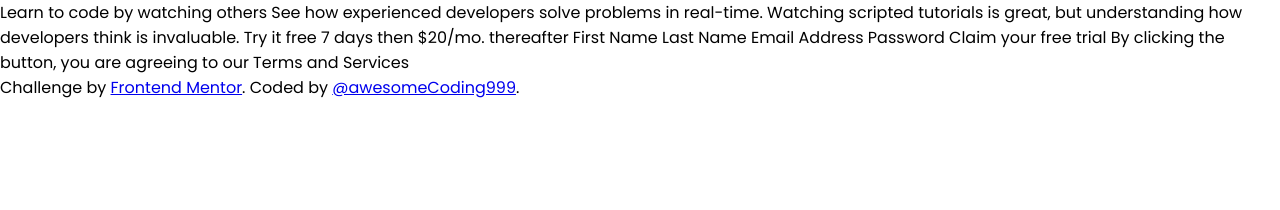
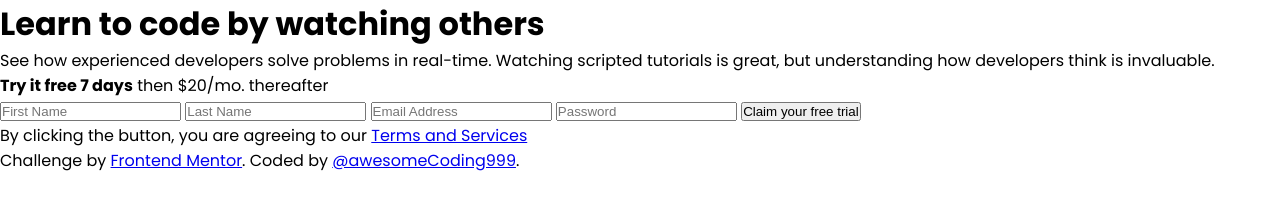
Before and after one commit to awesomeCoding999/frontend-mentor-newbie-signup-form, a plain HTML site: page index.html in a window 1280 px wide. Drawn offline with Linux system fonts and the light colour scheme.

Commit message:
feat: adding html content

```diff
--- a/index.html
+++ b/index.html
@@ -25,12 +25,58 @@
     <link rel="stylesheet" href="./styles.css" />
   </head>
   <body>
-    Learn to code by watching others See how experienced developers solve
-    problems in real-time. Watching scripted tutorials is great, but
-    understanding how developers think is invaluable. Try it free 7 days then
-    $20/mo. thereafter First Name Last Name Email Address Password Claim your
-    free trial By clicking the button, you are agreeing to our Terms and
-    Services
+    <main>
+      <div class="text-container">
+        <h1 class="title">Learn to code by watching others</h1>
+        <p class="description">
+          See how experienced developers solve problems in real-time. Watching
+          scripted tutorials is great, but understanding how developers think is
+          invaluable.
+        </p>
+      </div>
+      <div class="banner-and-form-container">
+        <p class="banner">
+          <strong>Try it free 7 days</strong> then $20/mo. thereafter
+        </p>
+        <form action="">
+          <input
+            type="text"
+            name="first-name"
+            id="first-name"
+            placeholder="First Name"
+            required
+          />
+          <input
+            type="text"
+            name="last-name"
+            id="last-name"
+            placeholder="Last Name"
+            required
+          />
+          <input
+            type="email"
+            name="email"
+            id="email"
+            placeholder="Email Address"
+            required
+          />
+          <input
+            type="password"
+            name="password"
+            id="password"
+            placeholder="Password"
+            required
+          />
+          <button class="btn" id="submit-btn" type="submit">
+            Claim your free trial
+          </button>
+          <p class="terms-services">
+            By clicking the button, you are agreeing to our
+            <a href="#">Terms and Services</a>
+          </p>
+        </form>
+      </div>
+    </main>
 
     <footer>
       <p class="attribution">
```
